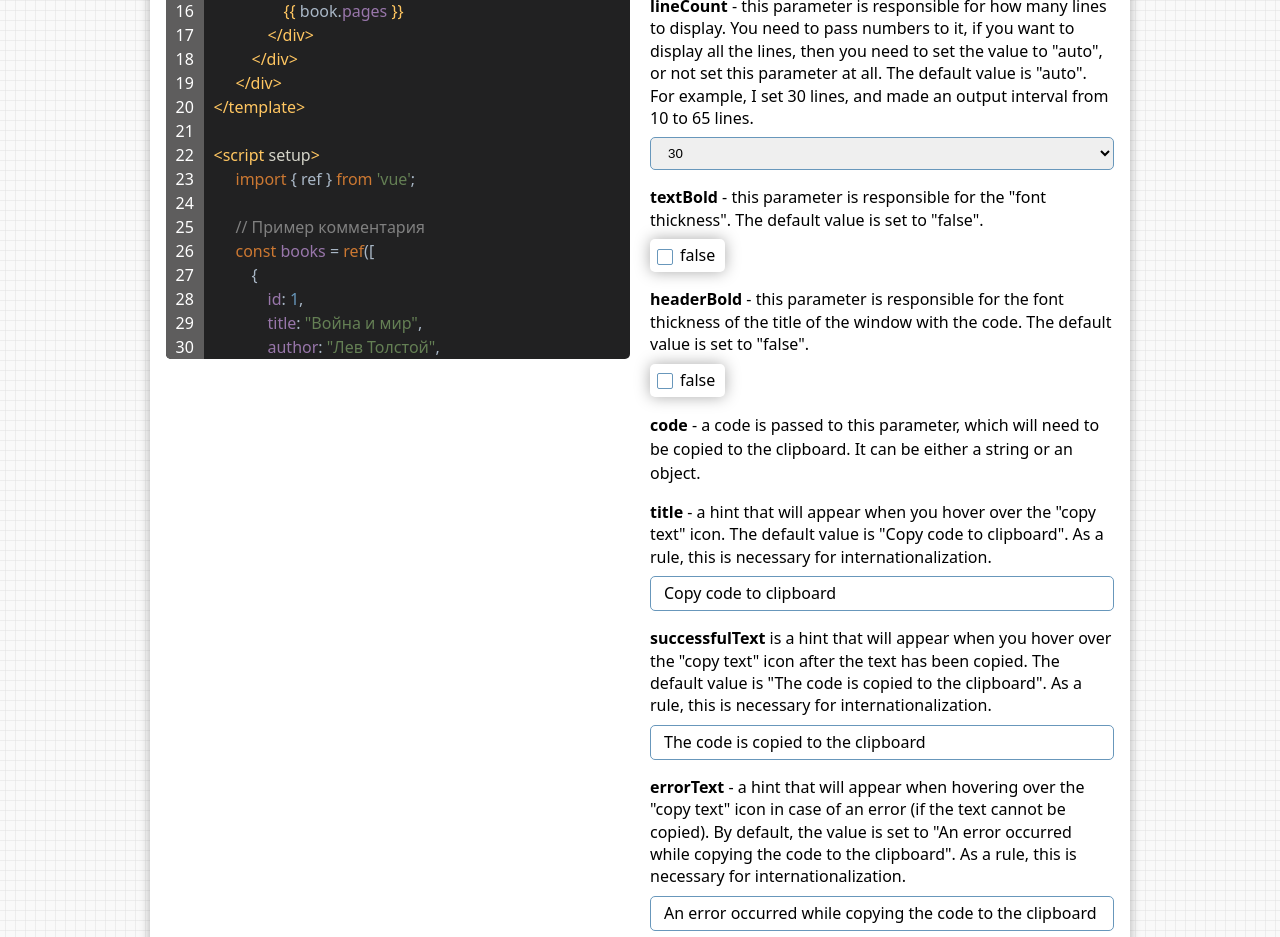
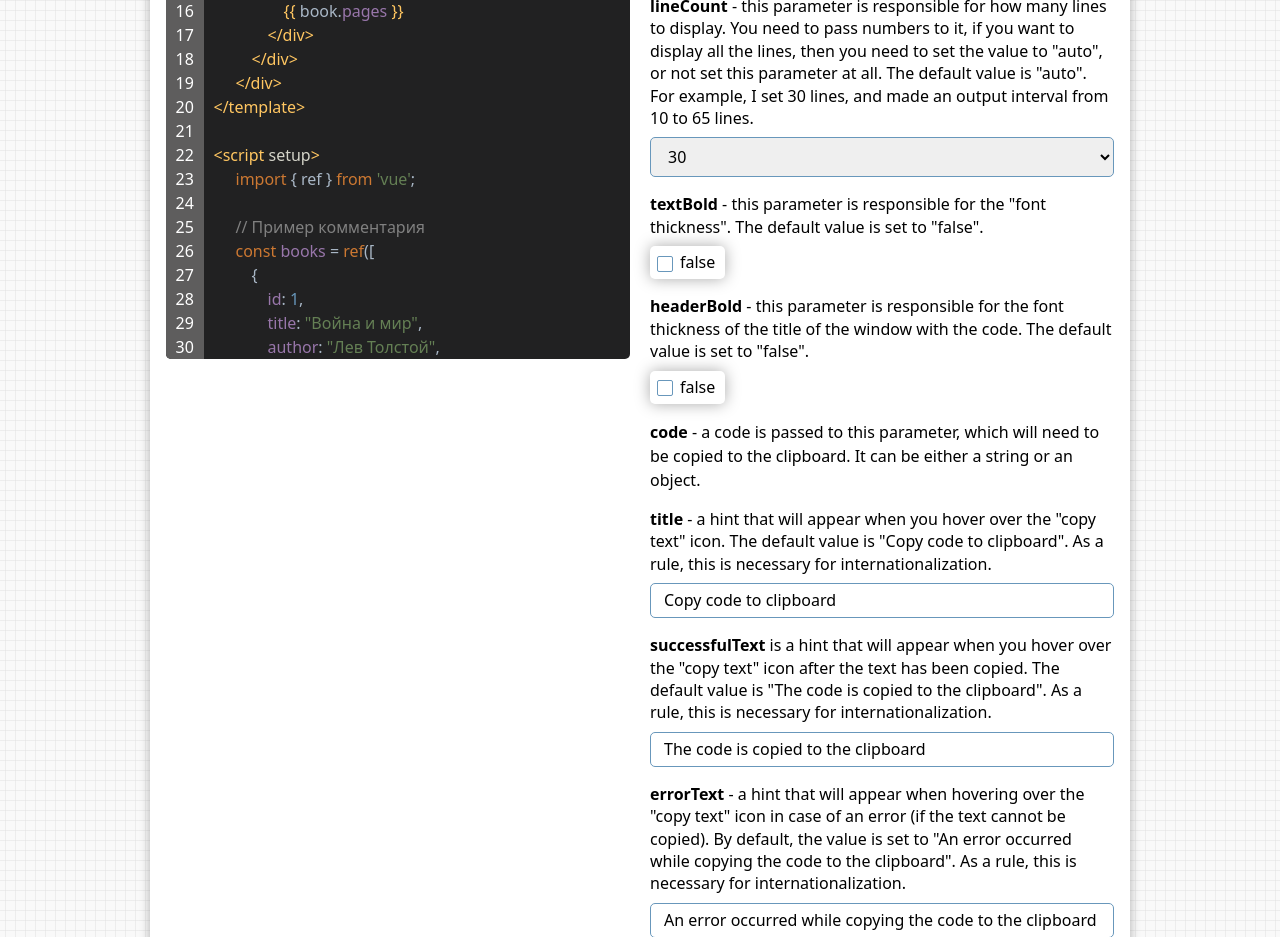
Before and after one commit to maksimkaJCHK/vue-code-markup, a Vue app: page / in a window 1280 px wide. Shown: the part 2300-3237 px from the top of the page. Built offline with nearby package versions, Linux system fonts and the light colour scheme.

Commit message:
Не большие правки UI элементов

```diff
--- a/src/UI/UIInput.vue
+++ b/src/UI/UIInput.vue
@@ -30,7 +30,7 @@
       color: #000;
       padding: 7px 13px;
       border-radius: 5px;
-      font: 16px/120% system-ui, Avenir, Helvetica, Arial, sans-serif;;
+      font: 1em/120% system-ui, Avenir, Helvetica, Arial, sans-serif;
       box-sizing: border-box;
       border: 1px solid #6897bb;
       position: relative;
--- a/src/UI/UISelect.vue
+++ b/src/UI/UISelect.vue
@@ -28,9 +28,10 @@
       border-radius: 5px;
       outline: none;
       border: 1px solid #6897bb;
+      font: 1em/120% system-ui, Avenir, Helvetica, Arial, sans-serif;
 
       &:focus {
-        box-shadow: 0 0 10px 0 rgba(55, 90, 127, .7);
+        box-shadow: 0 0 10px 0 rgba(104, 151, 187, .7);
       }
 
       [selected] {
```
